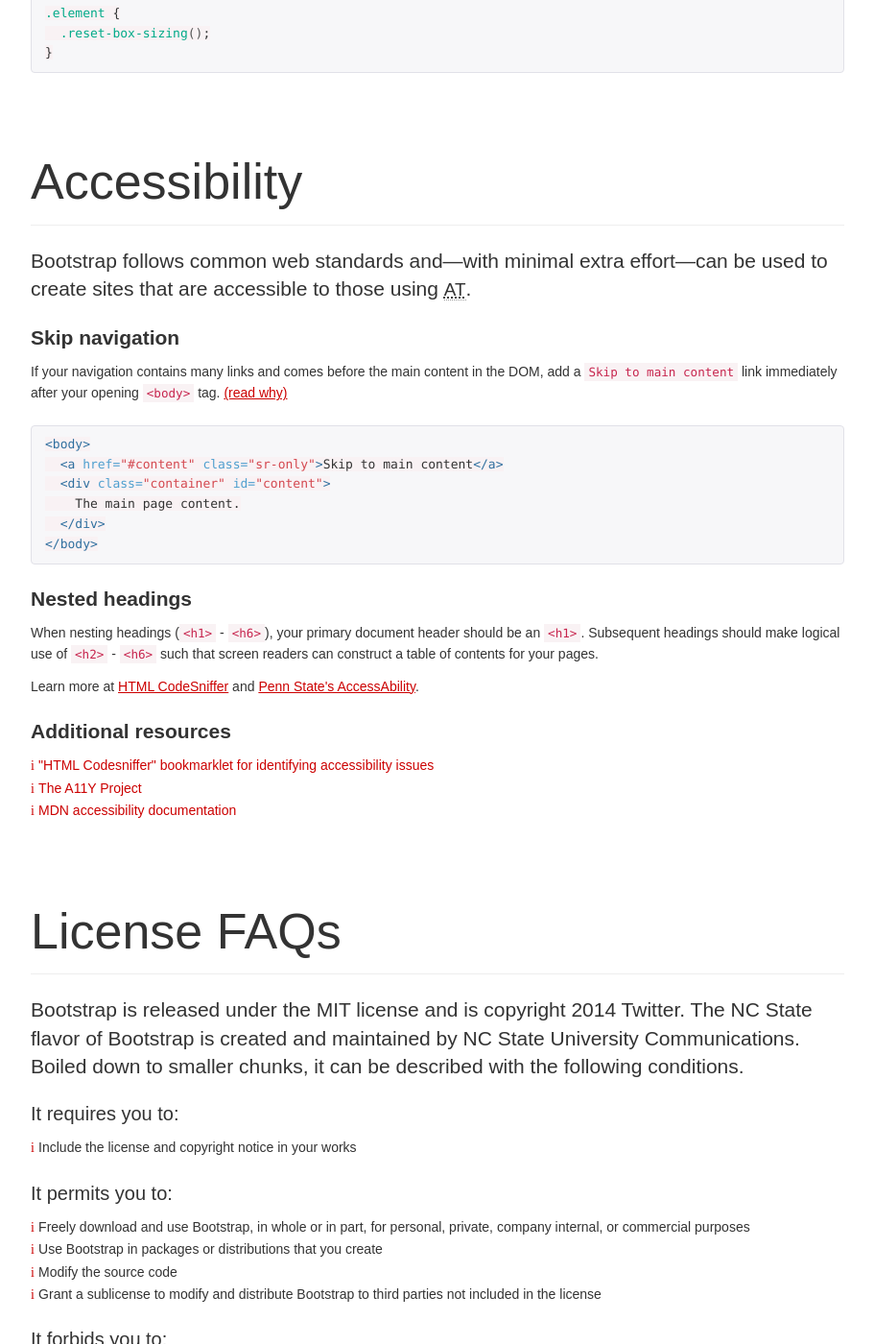
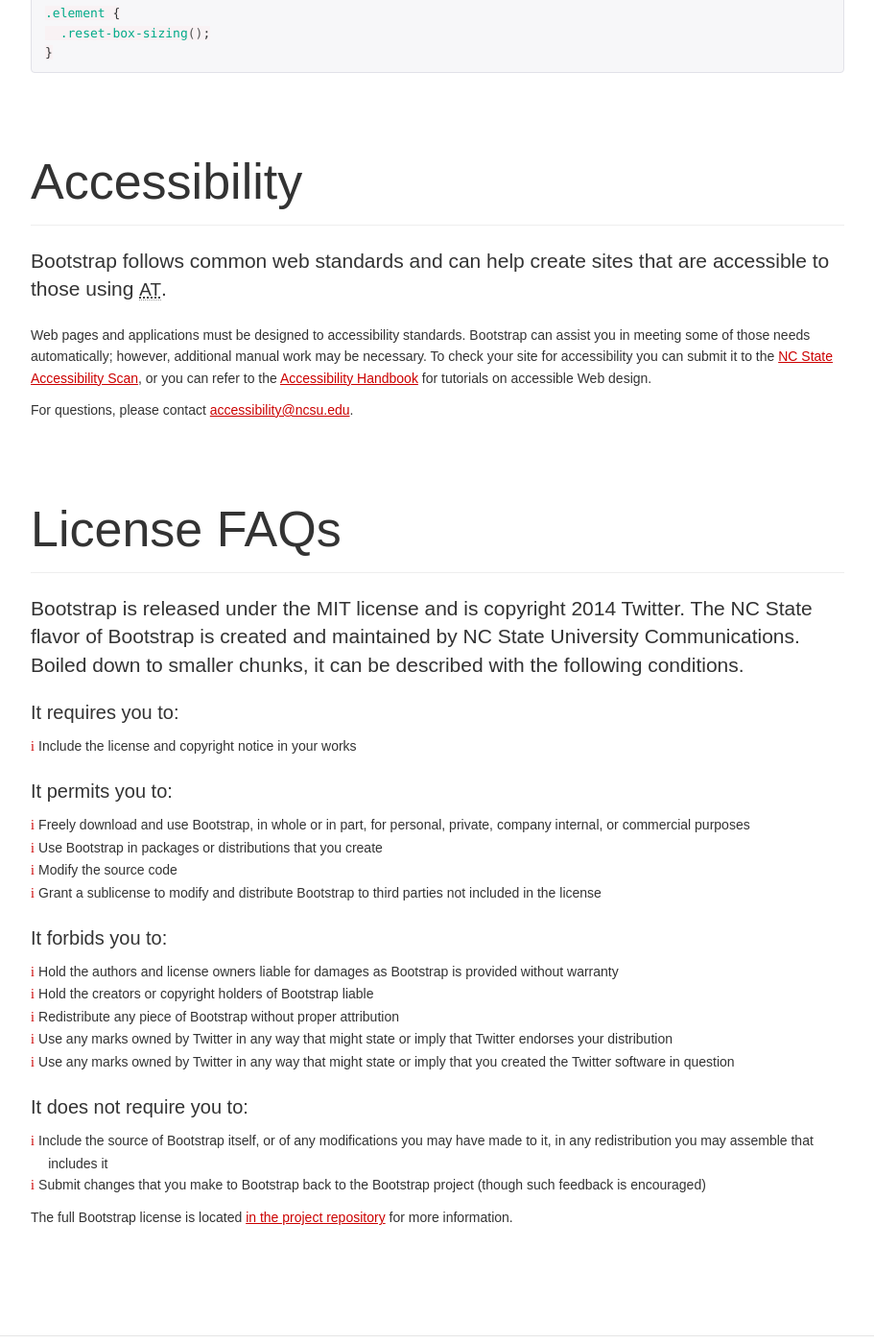
Before and after one commit to ncstate/ncstate-bootstrap, a Jekyll site: the page built from docs/getting-started.html, in a window 1280 px wide and 1400 px high, scrolled down 8004 px. Shown: the whole window at 96% size, without its empty margins (38-949 px from the left). Built offline with Jekyll 4.4.1, drawn with Linux system fonts in a browser that asks for light colours; nearby versions of some CDN libraries; some web fonts are replaced; Markdown is read by kramdown in place of the engine named in the settings; comment, search, counter and statistics services are not loaded.

Commit message:
replace accessibility copy with what greg provided

```diff
--- a/docs/getting-started.html
+++ b/docs/getting-started.html
@@ -370,29 +370,10 @@
 ================================================== -->
 <div class="bs-docs-section">
   <h1 id="accessibility" class="page-header">Accessibility</h1>
-  <p class="lead">Bootstrap follows common web standards and&mdash;with minimal extra effort&mdash;can be used to create sites that are accessible to those using <abbr title="Assistive Technology" class="initialism">AT</abbr>.</p>
+  <p class="lead">Bootstrap follows common web standards and can help create sites that are accessible to those using <abbr title="Assistive Technology" class="initialism">AT</abbr>.</p>
 
-  <h3>Skip navigation</h3>
-  <p>If your navigation contains many links and comes before the main content in the DOM, add a <code>Skip to main content</code> link immediately after your opening <code>&lt;body&gt;</code> tag. <a href="http://a11yproject.com/posts/skip-nav-links/">(read why)</a></p>
-{% highlight html %}
-<body>
-  <a href="#content" class="sr-only">Skip to main content</a>
-  <div class="container" id="content">
-    The main page content.
-  </div>
-</body>
-{% endhighlight %}
-
-  <h3>Nested headings</h3>
-  <p>When nesting headings (<code>&lt;h1&gt;</code> - <code>&lt;h6&gt;</code>), your primary document header should be an <code>&lt;h1&gt;</code>. Subsequent headings should make logical use of <code>&lt;h2&gt;</code> - <code>&lt;h6&gt;</code> such that screen readers can construct a table of contents for your pages.</p>
-  <p>Learn more at <a href="http://squizlabs.github.io/HTML_CodeSniffer/Standards/Section508/">HTML CodeSniffer</a> and <a href="http://accessibility.psu.edu/headings">Penn State's AccessAbility</a>.</p>
-
-  <h3>Additional resources</h3>
-  <ul>
-    <li><a href="https://github.com/squizlabs/HTML_CodeSniffer">"HTML Codesniffer" bookmarklet for identifying accessibility issues</a></li>
-    <li><a href="http://a11yproject.com/">The A11Y Project</a></li>
-    <li><a href="https://developer.mozilla.org/en-US/docs/Accessibility">MDN accessibility documentation</a></li>
-  </ul>
+  <p>Web pages and applications must be designed to accessibility standards. Bootstrap can assist you in meeting some of those needs automatically; however, additional manual work may be necessary. To check your site for accessibility you can submit it to the <a href="http://go.ncsu.edu/accessibility-scan" target="_blank">NC State Accessibility Scan</a>, or you can refer to the <a href="http://go.ncsu.edu/accessibility-handbook" target="_blank">Accessibility Handbook</a> for tutorials on accessible Web design.</p>
+  <p>For questions, please contact <a href="mailto:accessibility@ncsu.edu">accessibility@ncsu.edu</a>.</p>
 </div>
 
 
```
